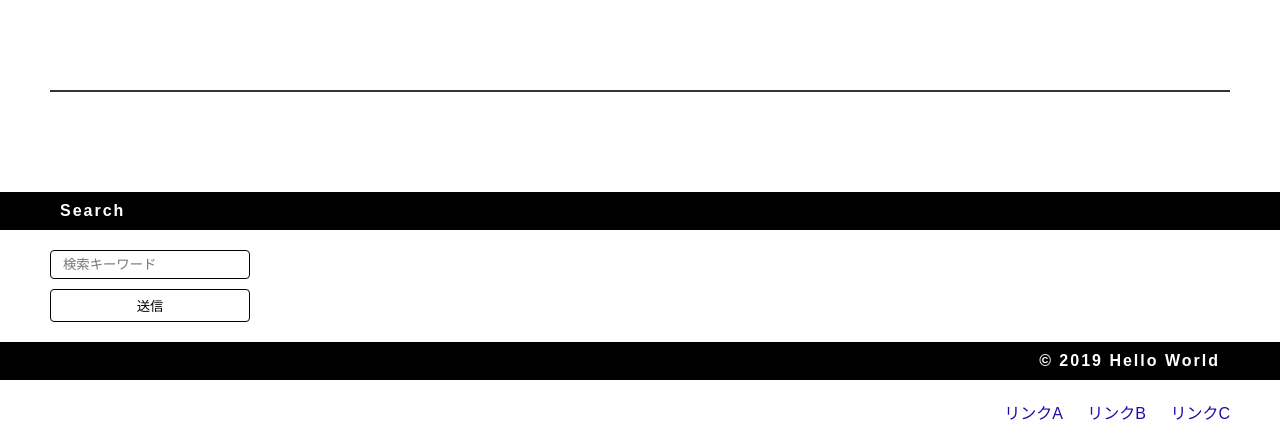
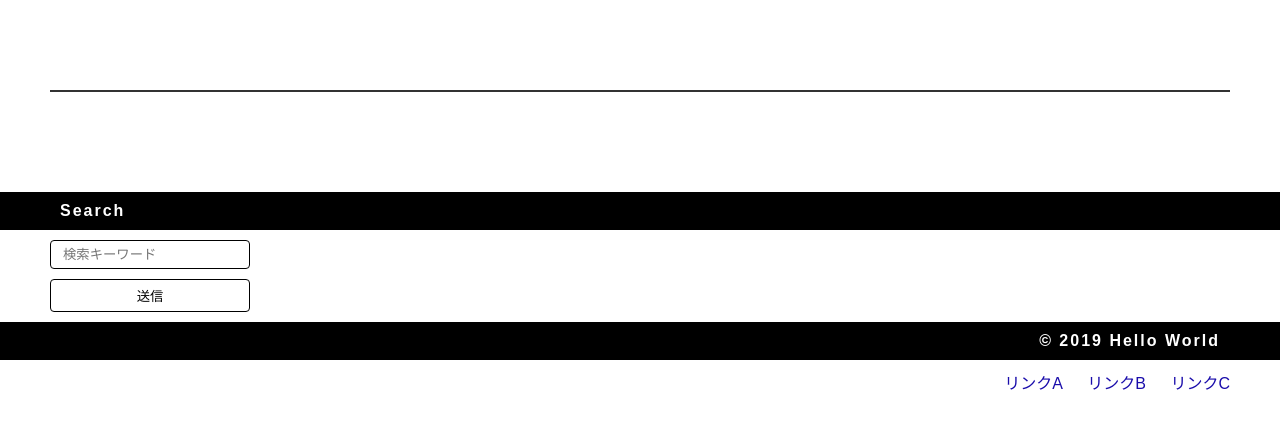
Before and after one commit to naritotakizawa/django-narito-blog2, a Django app: template nblog2/templates/nblog2/note_list.html in a window 1280 px wide. Shown: the part 380-824 px from the top of the page. After the commit the page ends 770 px from the top, so only its background shows below. Run offline with Django 3.2, Linux system fonts and the light colour scheme; the template is opened without the code that fills it, so the values that code supplies are empty; parts of the project's set-up code (start-up, migrations or seed data) failed here and were passed over; some libraries are stand-ins or nearby versions; some web fonts are replaced.

Commit message:
余白の調整

```diff
--- a/nblog2/static/nblog2/style.css
+++ b/nblog2/static/nblog2/style.css
@@ -113,7 +113,7 @@ img {
     color: #fff;
     letter-spacing: 2px;
     margin-top: 100px;
-    margin-bottom: 20px;
+    margin-bottom: 10px;
 }
 
 #search-form ul {
@@ -176,8 +176,8 @@ button:hover {
     padding: 10px;
     color: #fff;
     letter-spacing: 2px;
-    margin-top: 20px;
-    margin-bottom: 20px;
+    margin-top: 10px;
+    margin-bottom: 10px;
     text-align: right;
 }
 
@@ -185,7 +185,7 @@ button:hover {
     text-align: right;
     list-style-type: none;
     padding: 0;
-    margin-bottom: 20px;
+    margin-bottom: 10px;
 }
 
 #footer-link li {
```
